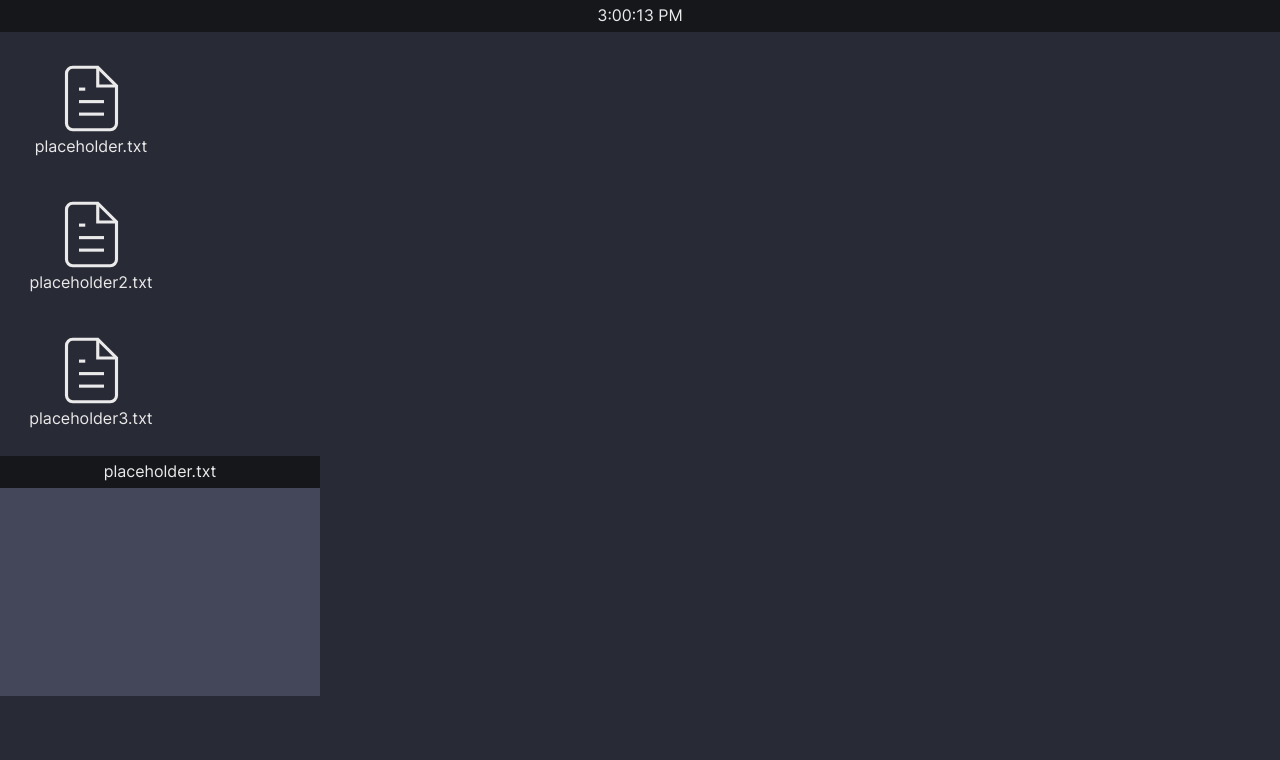
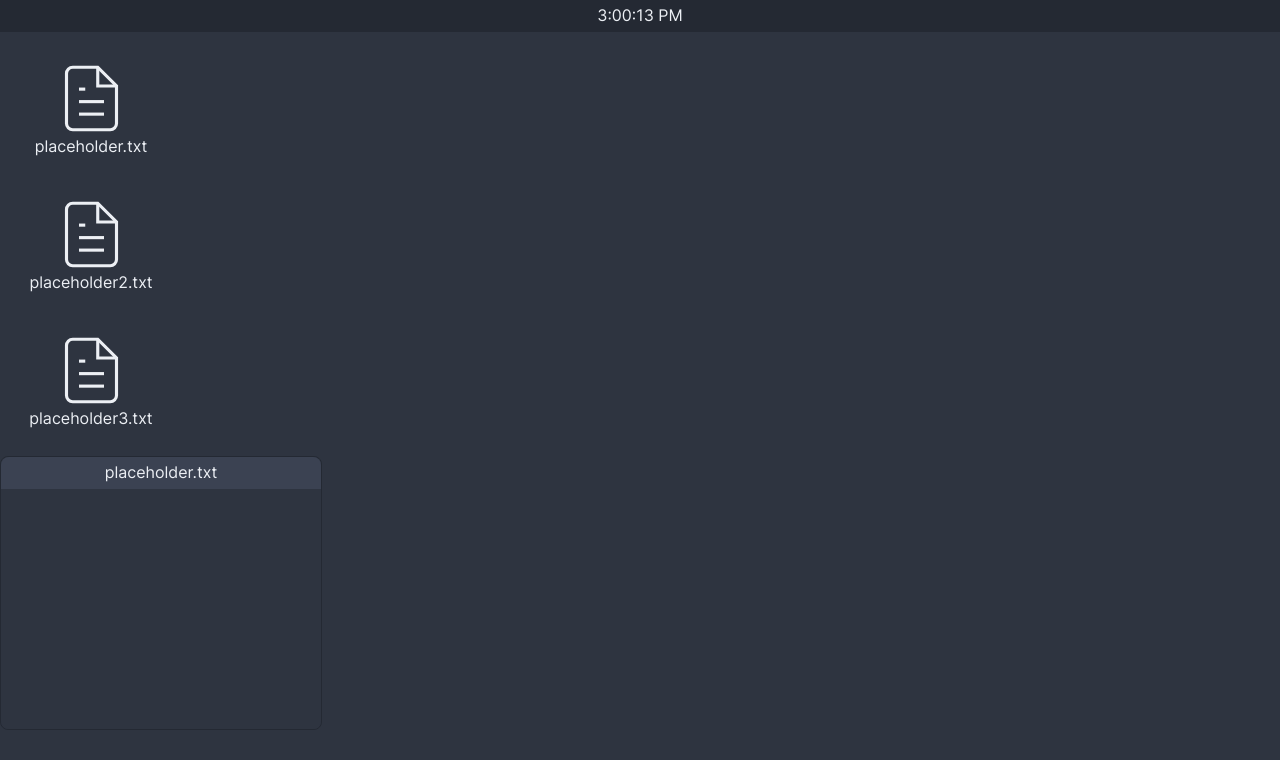
Before and after one commit to brenobaptista/maia-os, a SvelteKit app: page / in a window 1280 px wide. Both pictures are taken after a click on the button "placeholder.txt". Shown: the top 760 px of the page. Built offline with nearby package versions, Linux system fonts and the light colour scheme.

Commit message:
Update design to use Nord theme

```diff
--- a/src/routes/Desktop.svelte
+++ b/src/routes/Desktop.svelte
@@ -19,7 +19,6 @@
 				stroke="currentColor"
 				aria-hidden="true"
 			>
-				<title>Text file icon</title>
 				<path d="M14 2H6a2 2 0 0 0-2 2v16a2 2 0 0 0 2 2h12a2 2 0 0 0 2-2V8z" />
 				<polyline points="14 2 14 8 20 8" />
 				<line x1="16" y1="13" x2="8" y2="13" />
@@ -54,7 +53,8 @@
 		transition: background-color 0.1s ease-in-out;
 	}
 	button:hover {
-		background-color: var(--color-bg-light);
+		border: 1px solid var(--nord16);
+		background-color: var(--nord1);
 	}
 
 	.file-name {
--- a/src/routes/Taskbar.svelte
+++ b/src/routes/Taskbar.svelte
@@ -15,7 +15,7 @@
 	.taskbar {
 		display: flex;
 		justify-content: center;
-		background-color: var(--color-bg-dark);
+		background-color: var(--nord16);
 		padding: 0.5rem;
 	}
 </style>
--- a/src/routes/Window.svelte
+++ b/src/routes/Window.svelte
@@ -6,20 +6,28 @@
 {#if $openedFile !== null}
 	<div class="window">
 		<div class="title-bar">{files[$openedFile]?.name}</div>
+		<div class="content" />
 	</div>
 {/if}
 
 <style>
 	.window {
 		max-width: 320px;
-		height: 240px;
-		background-color: var(--color-bg-light);
+		border: 1px solid var(--nord16);
+		border-radius: 0.5rem;
 	}
 
 	.title-bar {
 		display: flex;
 		justify-content: center;
-		background-color: var(--color-bg-dark);
+		background-color: var(--nord1);
 		padding: 0.5rem;
+		border-radius: 0.5rem 0.5rem 0 0;
+	}
+
+	.content {
+		height: 240px;
+		background-color: var(--nord0);
+		border-radius: 0 0 0.5rem 0.5rem;
 	}
 </style>
--- a/src/routes/styles.css
+++ b/src/routes/styles.css
@@ -1,9 +1,25 @@
 :root {
-	--color-primary: #6272a4;
-	--color-text: #eaeaea;
-	--color-bg: #282a36;
-	--color-bg-light: #44475a;
-	--color-bg-dark: #15171b;
+	--nord0: #2e3440;
+	--nord1: #3b4252;
+	--nord2: #434c5e;
+	--nord3: #4c566a;
+
+	--nord4: #d8dee9;
+	--nord5: #e5e9f0;
+	--nord6: #eceff4;
+
+	--nord7: #8fbcbb;
+	--nord8: #88c0d0;
+	--nord9: #81a1c1;
+	--nord10: #5e81ac;
+
+	--nord11: #bf616a;
+	--nord12: #d08770;
+	--nord13: #ebcb8b;
+	--nord14: #a3be8c;
+	--nord15: #b48ead;
+
+	--nord16: #242933;
 }
 
 @font-face {
@@ -21,14 +37,15 @@
 }
 
 html {
-	color: var(--color-text);
-	background-color: var(--color-bg);
+	color: var(--nord6);
+	background-color: var(--nord0);
 	scroll-behavior: smooth;
 }
 
 body {
 	margin: 0;
 	font-family: 'Inter', sans-serif;
+	user-select: none;
 }
 
 input,
@@ -36,32 +53,3 @@ button {
 	font-size: inherit;
 	font-family: inherit;
 }
-
-a {
-	color: var(--color-primary);
-	text-decoration: none;
-}
-a:hover {
-	text-decoration: underline;
-}
-
-::selection {
-	color: var(--color-bg);
-	background-color: var(--color-primary);
-}
-
-/* Custom scrollbar on Firefox */
-* {
-	scrollbar-width: thin;
-	scrollbar-color: var(--color-primary) var(--color-bg-light);
-}
-/* Custom scrollbar on Chrome, Edge and Safari */
-*::-webkit-scrollbar {
-	width: 6px;
-}
-*::-webkit-scrollbar-track {
-	background-color: var(--color-bg-light);
-}
-*::-webkit-scrollbar-thumb {
-	background-color: var(--color-primary);
-}
```
